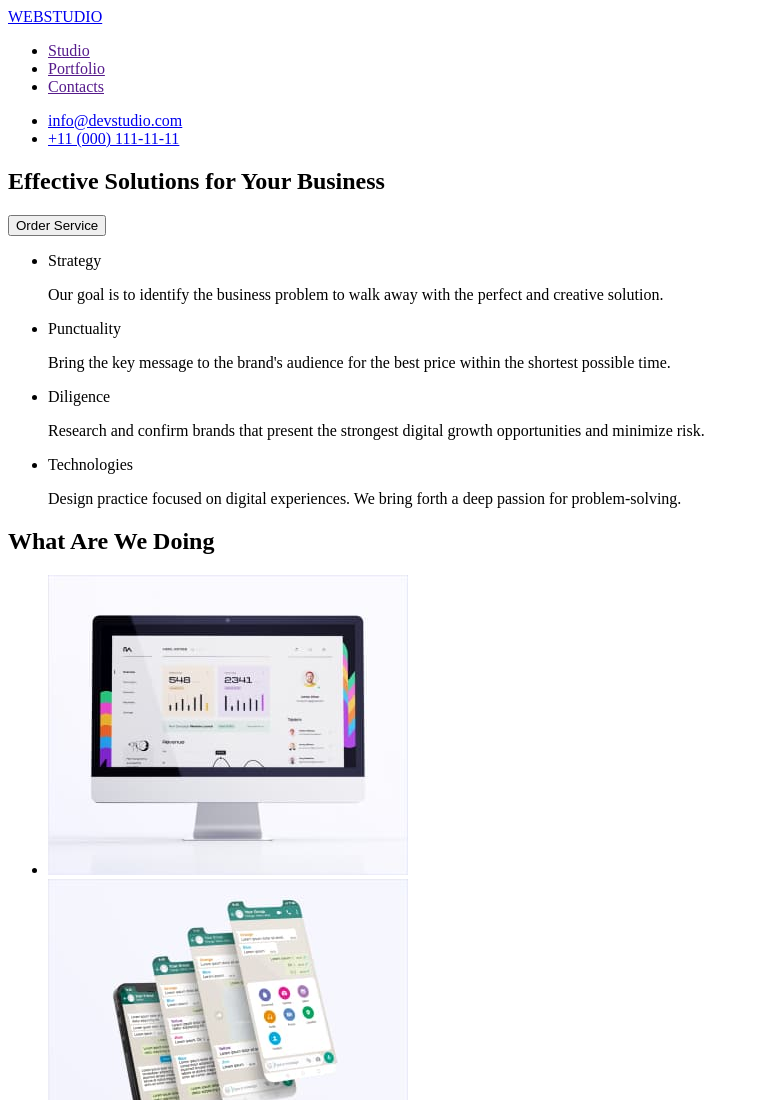
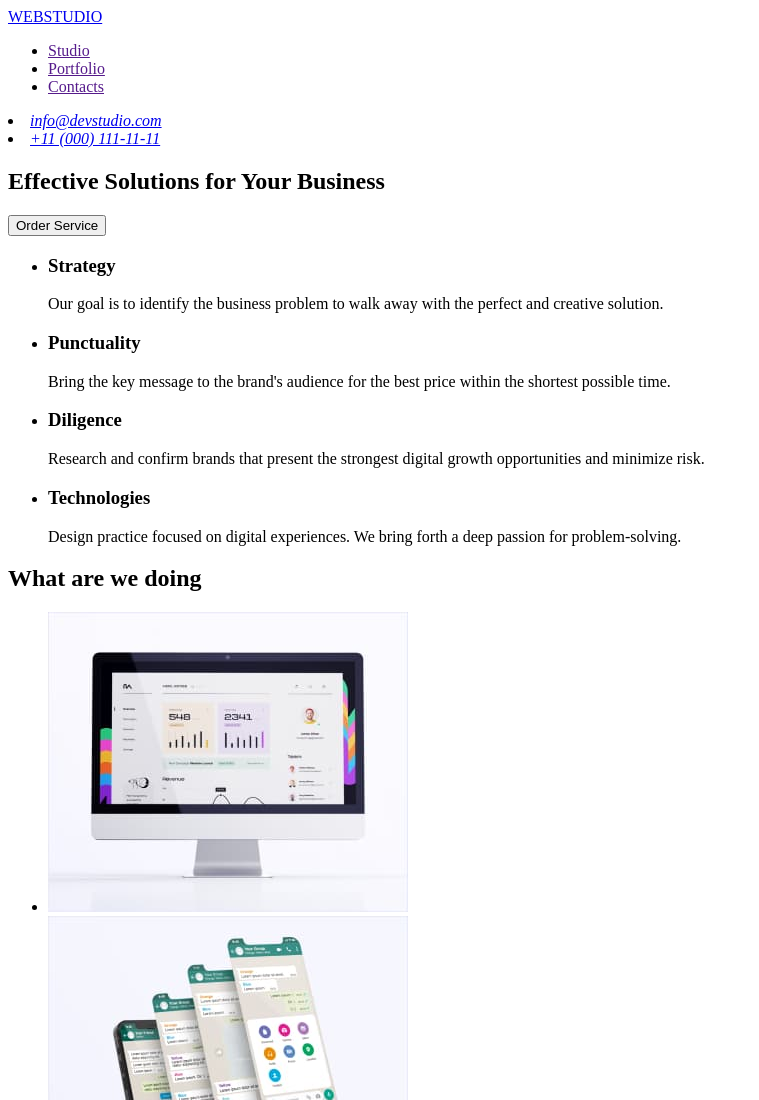
Before and after one commit to sunny7657/goit-markup-hw-01, a plain HTML site: page index.html in a window 1280 px wide. Shown: the top 1100 px of the page, without its empty margins (0-759 px from the left). Drawn offline with Linux system fonts and the light colour scheme.

Commit message:
Update index.html

```diff
--- a/index.html
+++ b/index.html
@@ -9,7 +9,7 @@
   <body>
     <header>
       <nav>
-        <a href="#">WEBSTUDIO</a>
+        <a href="./index.html">WEBSTUDIO</a>
         <ul>
           <li>
             <a href="">Studio</a>
@@ -22,14 +22,14 @@
           </li>
         </ul>
       </nav>
-      <ul>
+      <address>
         <li>
           <a href="mailto:info@devstudio.com">info@devstudio.com</a>
         </li>
         <li>
           <a href="tel:+110001111111">+11 (000) 111-11-11</a>
         </li>
-      </ul>
+      </address>
     </header>
     <main>
       <section>
@@ -40,28 +40,28 @@
         <h2 hidden>Gallery</h2>
         <ul>
           <li>
-            <p>Strategy</p>
+            <h3>Strategy</h3>
             <p>
               Our goal is to identify the business problem to walk away with the
               perfect and creative solution.
             </p>
           </li>
           <li>
-            <p>Punctuality</p>
+            <h3>Punctuality</h3>
             <p>
               Bring the key message to the brand's audience for the best price
               within the shortest possible time.
             </p>
           </li>
           <li>
-            <p>Diligence</p>
+            <h3>Diligence</h3>
             <p>
               Research and confirm brands that present the strongest digital
               growth opportunities and minimize risk.
             </p>
           </li>
           <li>
-            <p>Technologies</p>
+            <h3>Technologies</h3>
             <p>
               Design practice focused on digital experiences. We bring forth a
               deep passion for problem-solving.
@@ -70,7 +70,7 @@
         </ul>
       </section>
       <section>
-        <h2>What Are We Doing</h2>
+        <h2>What are we doing</h2>
         <ul>
           <li>
             <img
@@ -145,7 +145,7 @@
       </section>
     </main>
     <footer>
-      <a href="#">WEBSTUDIO</a>
+      <a href="./index.html">WEBSTUDIO</a>
       <p>
         Increase the flow of customers and sales for your business with digital
         marketing & growth solutions.
```
